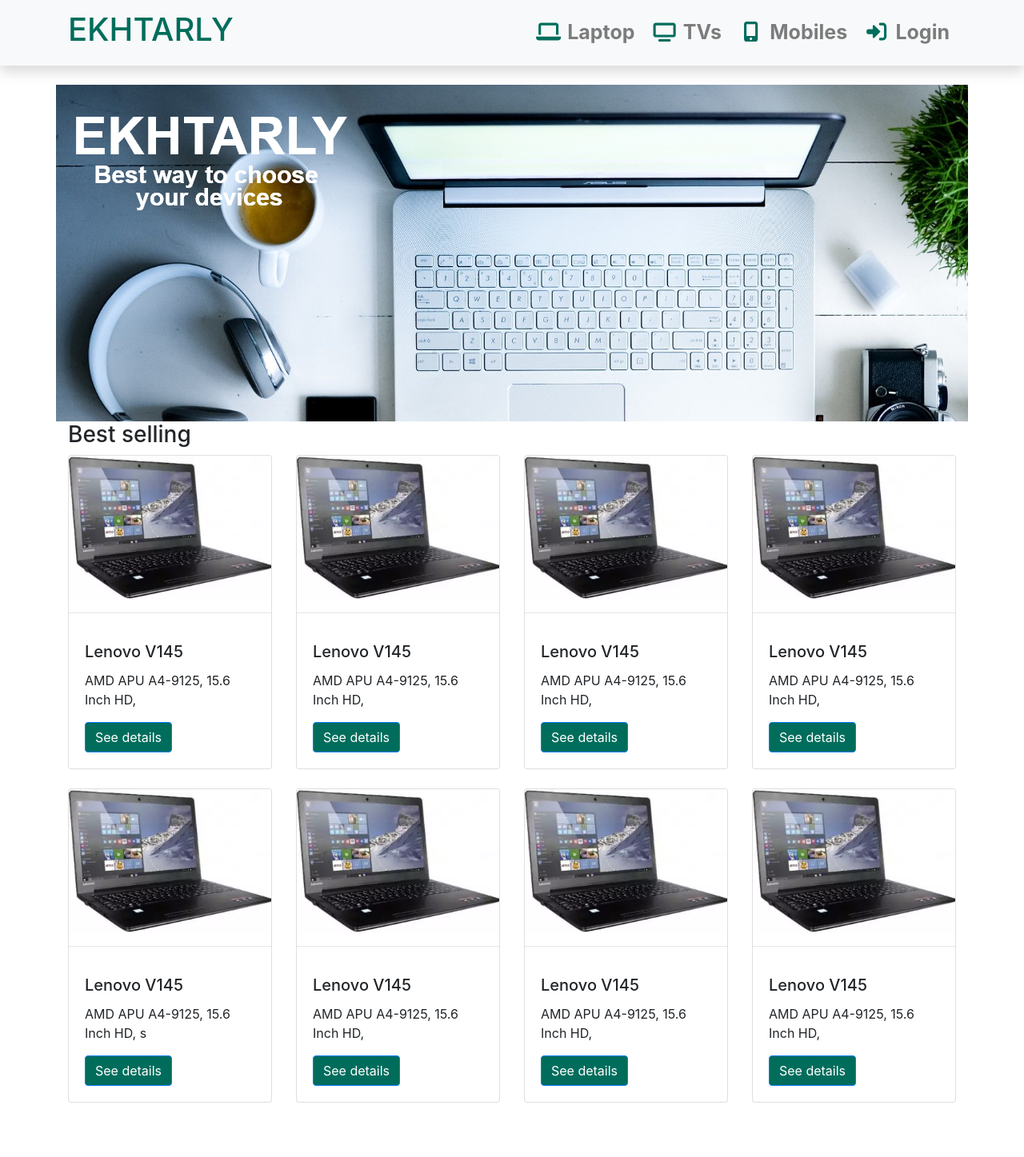
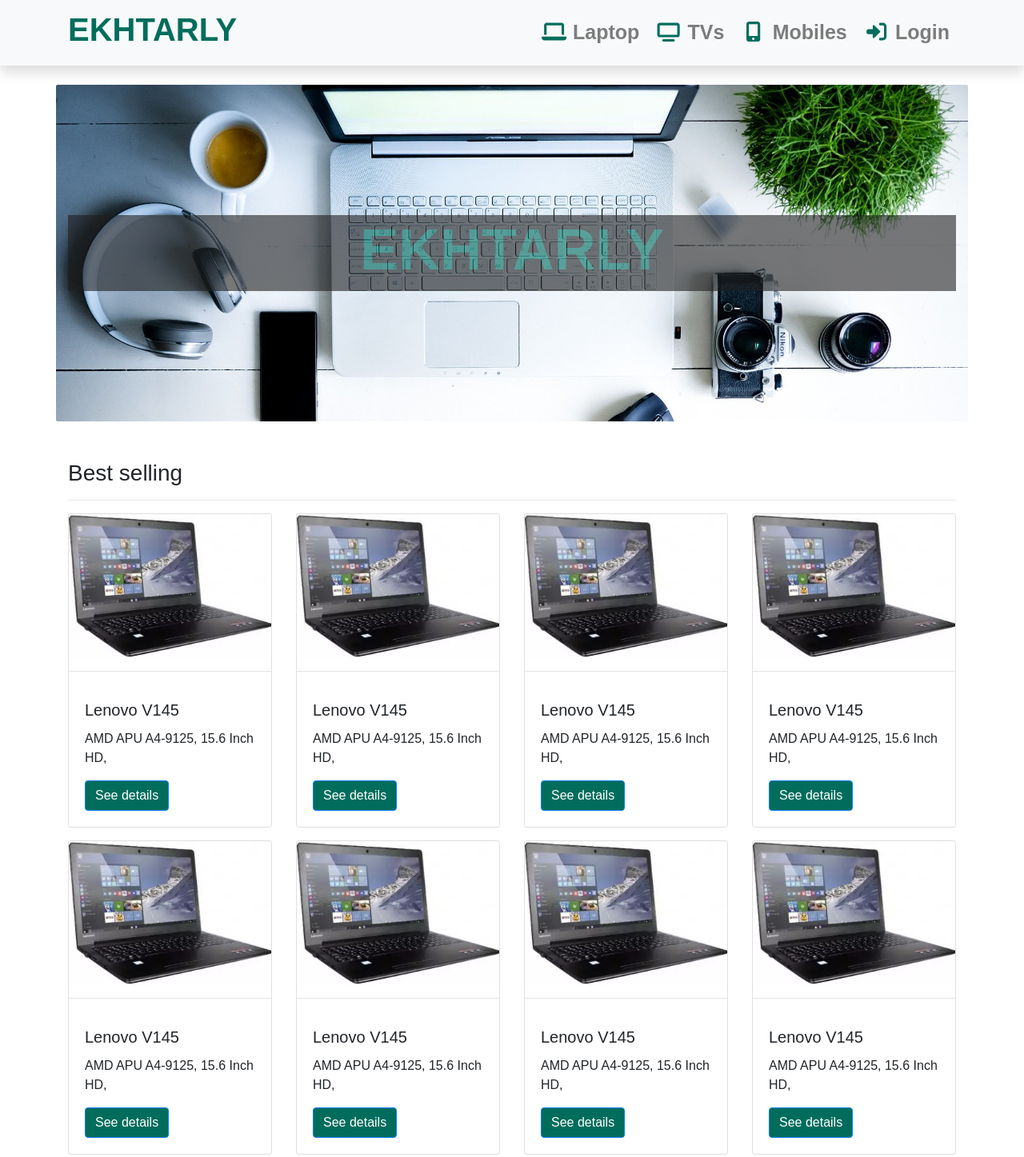
Before and after one commit to Ahmadbltagy/Ekhtarly, a plain HTML site: page index.html in a window 1280 px wide. Shown: the whole page at 80% size. Before the commit the page ends 1379 px from the top, so only its background shows below. Drawn offline with nearby package versions, Linux system fonts and the light colour scheme.

Commit message:
become responsive

```diff
--- a/css/index.css
+++ b/css/index.css
@@ -1,4 +1,8 @@
+body{
+    font-family: "Releway", sans-serif;
+}
 .navbar-brand h1{
+    font-weight: bold;
     color: #006D5C;
     text-transform: uppercase;
 }
@@ -19,7 +23,25 @@ svg{
 
     background-color: #006D5C;
 }
+
+#header{
+    background-color: #1f1f1f;
+    opacity: 0.6;
+}
+#header h1{
+    color: #006D5C;
+    font-weight: bold;
+    opacity: 1;
+}
 #jumbo{
-    background-image: url(../img/jumbo.png);
-    height: 421px;
+    background: url(../img/computer-2982270_1920.jpg) center center / cover no-repeat;
+    min-height: 421px;
+    border-radius: 2px;
 }
+
+@media(max-width: 768px){
+    #jumbo{
+        min-height: 150px;
+        margin: 0 auto;
+    }
+}
--- a/index.html
+++ b/index.html
@@ -5,12 +5,15 @@
     <meta name="viewport" content="width=device-width, initial-scale=1.0">
     <meta http-equiv="X-UA-Compatible" content="ie=edge">
     <meta name="description" content="The best way to choose your device">
+    <link href="https://fonts.googleapis.com/css?family=Raleway:100,300,500,700" rel="stylesheet">
+    <link href="https://fonts.googleapis.com/css?family=Questrial" rel="stylesheet">
     <link rel="stylesheet" href="css/bootstrap.min.css">
     <link rel="stylesheet" href="css/index.css">
 
     <title>Ekhtarly</title>
 </head>
 <body>
+    <header>
         <!--                                 NAVBAR                     -->
         <nav class="navbar navbar-expand-lg navbar-light bg-light shadow">
             <div class="container">
@@ -23,7 +26,7 @@
                         <span class="navbar-toggler-icon"></span>
                     </button>
                     <div class="collapse navbar-collapse" id="menu">
-                    <ul class="navbar-nav mr-auto">
+                        <ul class="navbar-nav ml-auto">
                         <li class="nav-item">
                             <a class="nav-link" href="#">
                                 <i class="fas fa-laptop"></i>Laptop
@@ -50,72 +53,23 @@
                 </div>
             </div>
         </nav>
+    </header>
     <br>
     <!--                Jumbotrn                -->
-    <div class="img container" id="jumbo"></div>
-    <!--                Best selling                -->
-    <div class="container">
-        <h3>Best selling</h3>
-        <!--                First row                   -->
-        <div class="card-deck">
-
-            <div class="card" >
-                <img src="img/Lenovo-Ideapad-310.webp" class="card-img-top" alt=" ... ">
-                <hr >
-                <div class="card-body">
-                    <h5 class="card-title">Lenovo V145</h5>
-                    <p class="card-text">AMD APU A4-9125, 15.6 Inch HD,  </p>
-                    <a href="#" class="btn btn-primary">See details</a>
-                </div>
-            </div>
-
-            <div class="card">
-                <img src="img/Lenovo-Ideapad-310.webp" class="card-img-top" alt=" ... ">
-                <hr >
-                <div class="card-body">
-                    <h5 class="card-title">Lenovo V145</h5>
-                    <p class="card-text">AMD APU A4-9125, 15.6 Inch HD,   </p>
-                    <a href="#" class="btn btn-primary">See details</a>
-                </div>
-            </div>
-
-            <div class="card">
-                <img src="img/Lenovo-Ideapad-310.webp" class="card-img-top" alt=" ... ">
-                <hr >
-                <div class="card-body">
-                    <h5 class="card-title">Lenovo V145</h5>
-                    <p class="card-text">AMD APU A4-9125, 15.6 Inch HD,    </p>
-                    <a href="#" class="btn btn-primary">See details</a>
-                </div>
-            </div>
-
-            <div class="card">
-                <img src="img/Lenovo-Ideapad-310.webp" class="card-img-top" alt=" ... ">
-                <hr >
-                <div class="card-body">
-                    <h5 class="card-title">Lenovo V145</h5>
-                    <p class="card-text">AMD APU A4-9125, 15.6 Inch HD,     </p>
-                    <a href="#" class="btn btn-primary">See details</a>
-                </div>
+    <div class="img container align-items-center d-flex" id="jumbo">
+        <div id="header" class="container text-center">
+            <h1 class="display-3">EKHTARLY</h1>
         </div>
 
     </div>
+    <!--                Best selling                -->
 
-         <!--               Second row                   -->
-         <br>
-
-         <div class="card-deck">
-
-            <div class="card">
-                <img src="img/Lenovo-Ideapad-310.webp" class="card-img-top" alt=" ... ">
-                <hr >
-                <div class="card-body">
-                    <h5 class="card-title">Lenovo V145</h5>
-                    <p class="card-text">AMD APU A4-9125, 15.6 Inch HD,  s</p>
-                    <a href="#" class="btn btn-primary">See details</a>
-                </div>
-            </div>
-
+    <div class="container mt-5">
+        <h3>Best selling</h3>
+        <hr>
+        <!--                First row                   -->
+        <div class="row mt-3">
+            <div class="col-6 col-md-3 mb-3">
                 <div class="card">
                     <img src="img/Lenovo-Ideapad-310.webp" class="card-img-top" alt=" ... ">
                     <hr >
@@ -125,7 +79,9 @@
                         <a href="#" class="btn btn-primary">See details</a>
                     </div>
                 </div>
+            </div>
 
+            <div class="col-6 col-md-3 mb-3">
                 <div class="card">
                     <img src="img/Lenovo-Ideapad-310.webp" class="card-img-top" alt=" ... ">
                     <hr >
@@ -135,8 +91,10 @@
                         <a href="#" class="btn btn-primary">See details</a>
                     </div>
                 </div>
+            </div>
 
-            <div class="card" >
+            <div class="col-6 col-md-3 mb-3">
+                <div class="card">
                     <img src="img/Lenovo-Ideapad-310.webp" class="card-img-top" alt=" ... ">
                     <hr >
                     <div class="card-body">
@@ -146,7 +104,66 @@
                     </div>
                 </div>
             </div>
+
+            <div class="col-6 col-md-3 mb-3">
+                <div class="card">
+                    <img src="img/Lenovo-Ideapad-310.webp" class="card-img-top" alt=" ... ">
+                    <hr >
+                    <div class="card-body">
+                        <h5 class="card-title">Lenovo V145</h5>
+                        <p class="card-text">AMD APU A4-9125, 15.6 Inch HD,  </p>
+                        <a href="#" class="btn btn-primary">See details</a>
                     </div>
+                </div>
+            </div>
+
+            <div class="col-6 col-md-3 mb-3">
+                <div class="card">
+                    <img src="img/Lenovo-Ideapad-310.webp" class="card-img-top" alt=" ... ">
+                    <hr >
+                    <div class="card-body">
+                        <h5 class="card-title">Lenovo V145</h5>
+                        <p class="card-text">AMD APU A4-9125, 15.6 Inch HD,  </p>
+                        <a href="#" class="btn btn-primary">See details</a>
+                    </div>
+                </div>
+            </div>
+            <div class="col-6 col-md-3 mb-3">
+                <div class="card">
+                    <img src="img/Lenovo-Ideapad-310.webp" class="card-img-top" alt=" ... ">
+                    <hr >
+                    <div class="card-body">
+                        <h5 class="card-title">Lenovo V145</h5>
+                        <p class="card-text">AMD APU A4-9125, 15.6 Inch HD,  </p>
+                        <a href="#" class="btn btn-primary">See details</a>
+                    </div>
+                </div>
+            </div>
+            <div class="col-6 col-md-3 mb-3">
+                <div class="card">
+                    <img src="img/Lenovo-Ideapad-310.webp" class="card-img-top" alt=" ... ">
+                    <hr >
+                    <div class="card-body">
+                        <h5 class="card-title">Lenovo V145</h5>
+                        <p class="card-text">AMD APU A4-9125, 15.6 Inch HD,  </p>
+                        <a href="#" class="btn btn-primary">See details</a>
+                    </div>
+                </div>
+            </div>
+            <div class="col-6 col-md-3 mb-3">
+                <div class="card">
+                    <img src="img/Lenovo-Ideapad-310.webp" class="card-img-top" alt=" ... ">
+                    <hr >
+                    <div class="card-body">
+                        <h5 class="card-title">Lenovo V145</h5>
+                        <p class="card-text">AMD APU A4-9125, 15.6 Inch HD,  </p>
+                        <a href="#" class="btn btn-primary">See details</a>
+                    </div>
+                </div>
+            </div>
+
+
+
     <script src="https://code.jquery.com/jquery-3.3.1.slim.min.js" integrity="sha384-q8i/X+965DzO0rT7abK41JStQIAqVgRVzpbzo5smXKp4YfRvH+8abtTE1Pi6jizo" crossorigin="anonymous"></script>
     <script src="https://stackpath.bootstrapcdn.com/bootstrap/4.3.1/js/bootstrap.min.js" integrity="sha384-JjSmVgyd0p3pXB1rRibZUAYoIIy6OrQ6VrjIEaFf/nJGzIxFDsf4x0xIM+B07jRM" crossorigin="anonymous"></script><script src="js/app.js"></script>
     <script src="js/all.js"></script>
```
Lines whose indentation alone changed are shown as unchanged.
